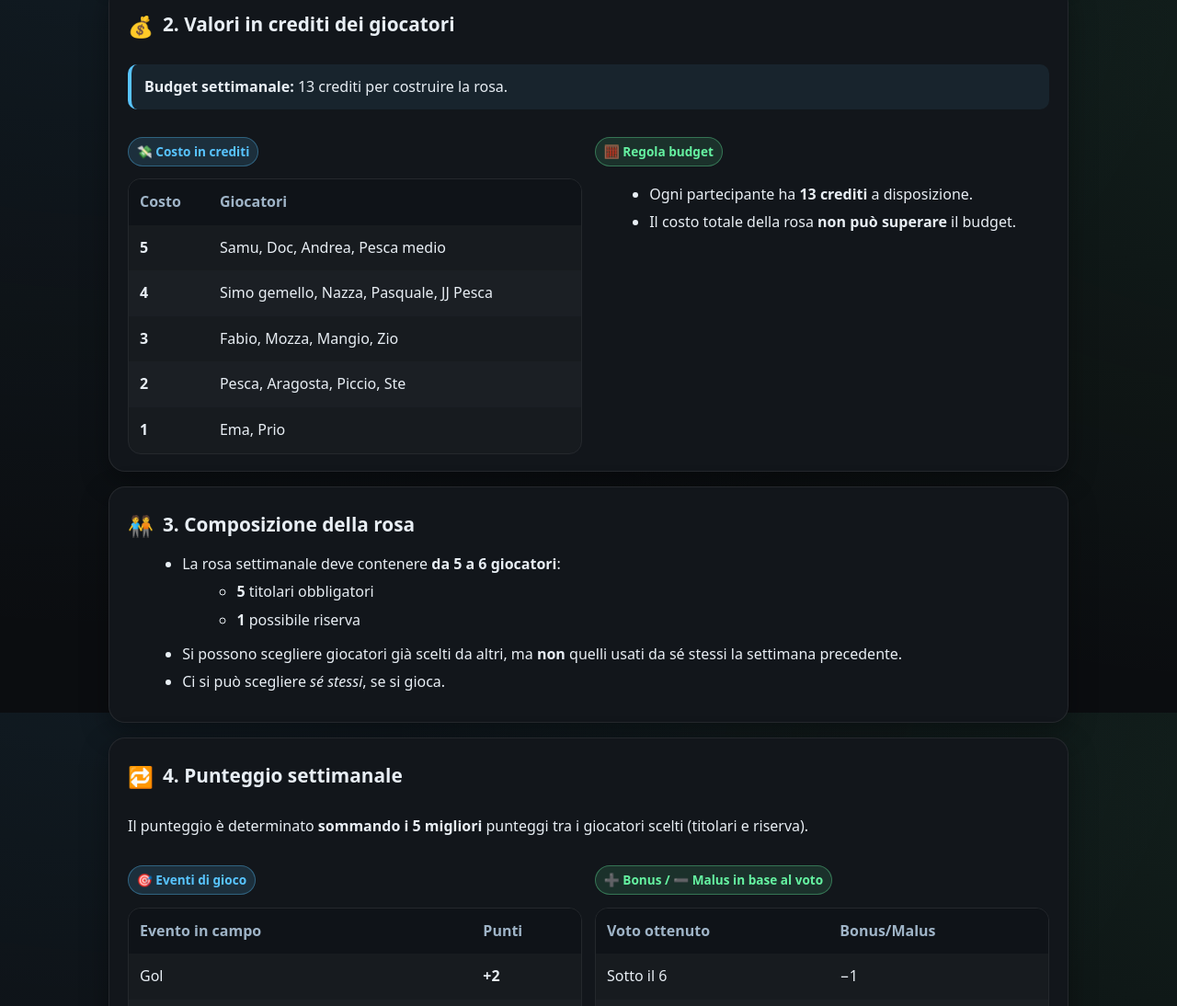
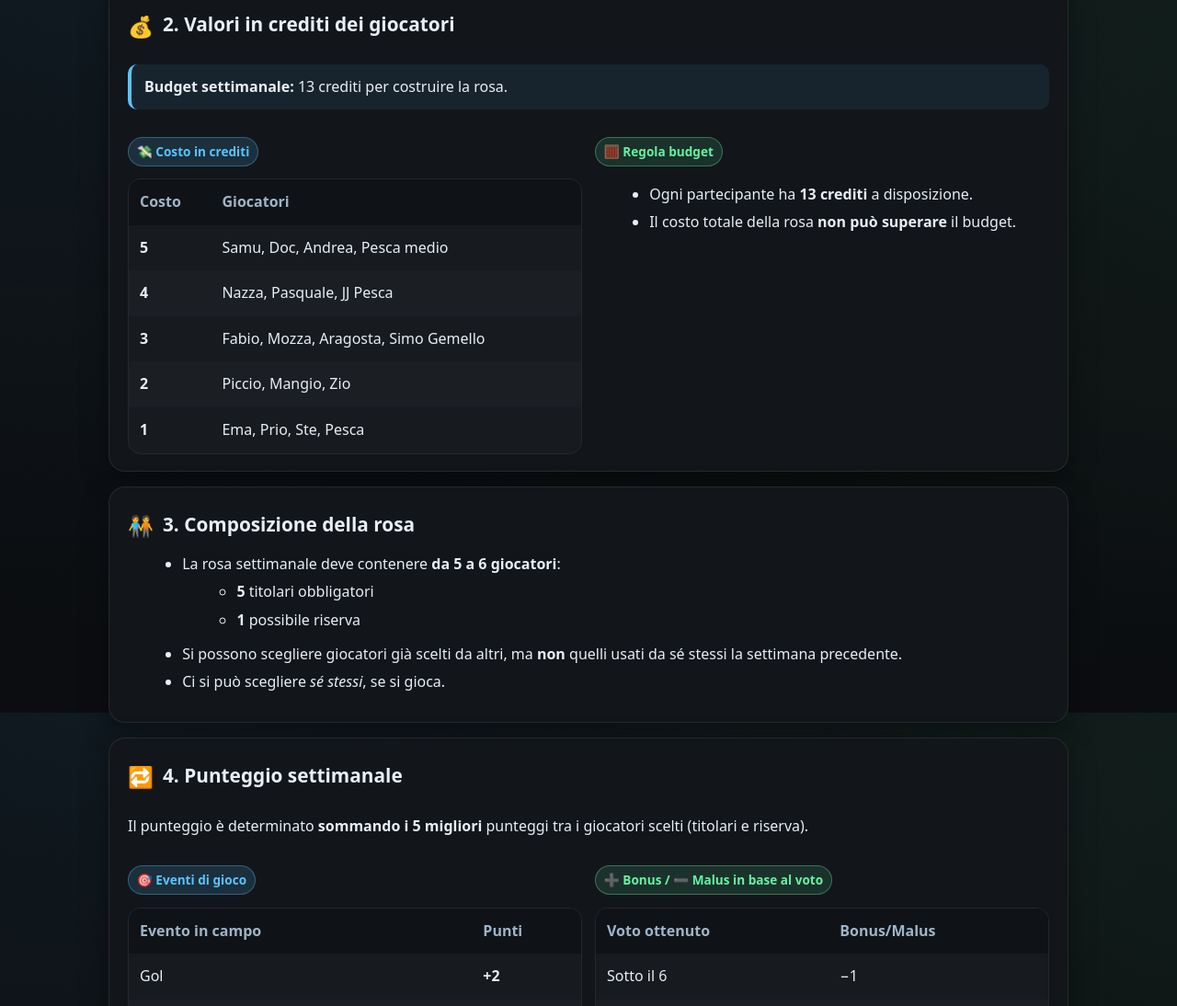
Before and after one commit to fantaboys/fantaboys.github.io, a plain HTML site: page index.html in a window 1280 px wide. Shown: the part 825-1919 px from the top of the page at 92% size. Drawn offline with Linux system fonts and the light colour scheme.

Commit message:
Update index.html

```diff
--- a/index.html
+++ b/index.html
@@ -133,10 +133,10 @@
             </thead>
             <tbody>
               <tr><td><strong>5</strong></td><td>Samu, Doc, Andrea, Pesca medio</td></tr>
-              <tr><td><strong>4</strong></td><td>Simo gemello, Nazza, Pasquale, JJ Pesca</td></tr>
-              <tr><td><strong>3</strong></td><td>Fabio, Mozza, Mangio, Zio</td></tr>
-              <tr><td><strong>2</strong></td><td>Pesca, Aragosta, Piccio, Ste</td></tr>
-              <tr><td><strong>1</strong></td><td>Ema, Prio</td></tr>
+              <tr><td><strong>4</strong></td><td>Nazza, Pasquale, JJ Pesca</td></tr>
+              <tr><td><strong>3</strong></td><td>Fabio, Mozza, Aragosta, Simo Gemello</td></tr>
+              <tr><td><strong>2</strong></td><td>Piccio, Mangio, Zio</td></tr>
+              <tr><td><strong>1</strong></td><td>Ema, Prio, Ste, Pesca</td></tr>
             </tbody>
           </table>
         </div>
```
